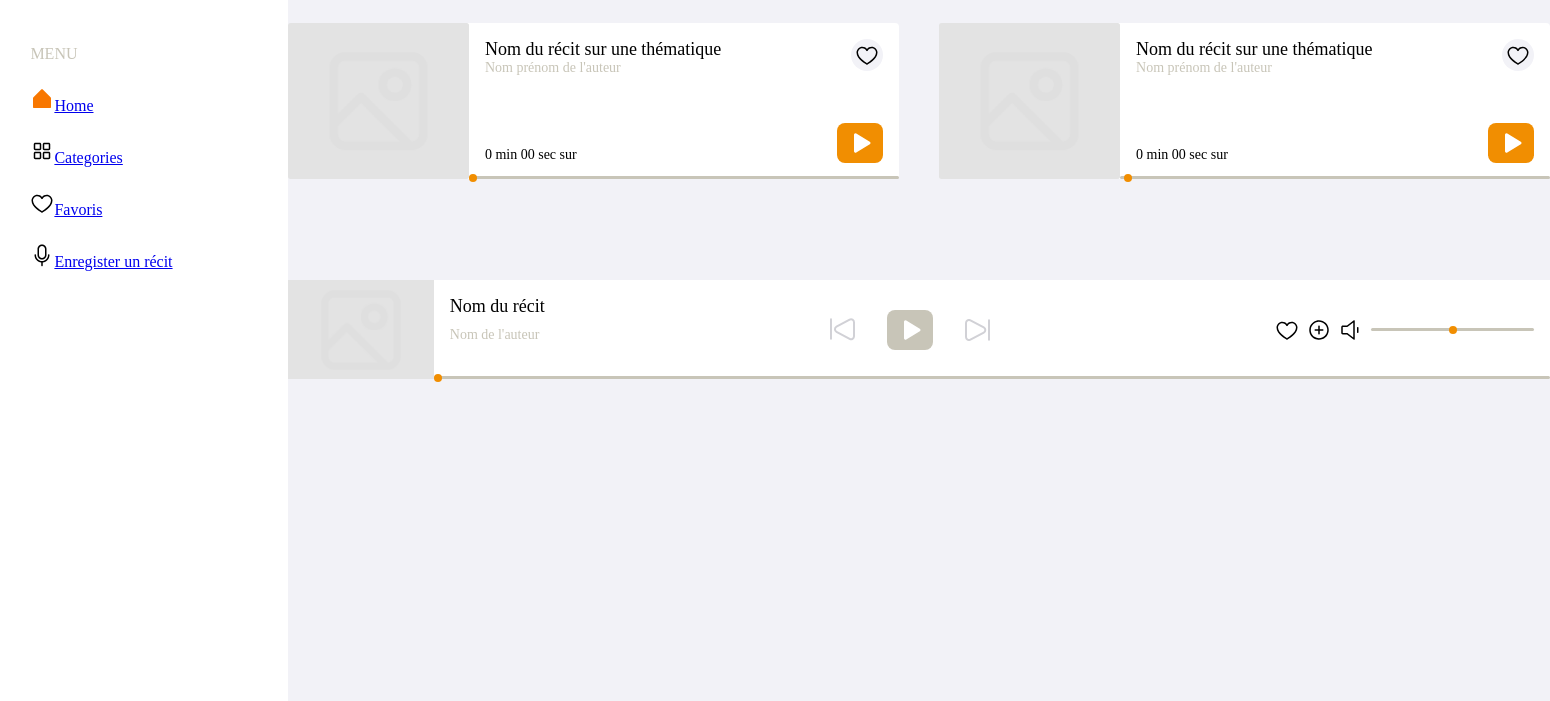
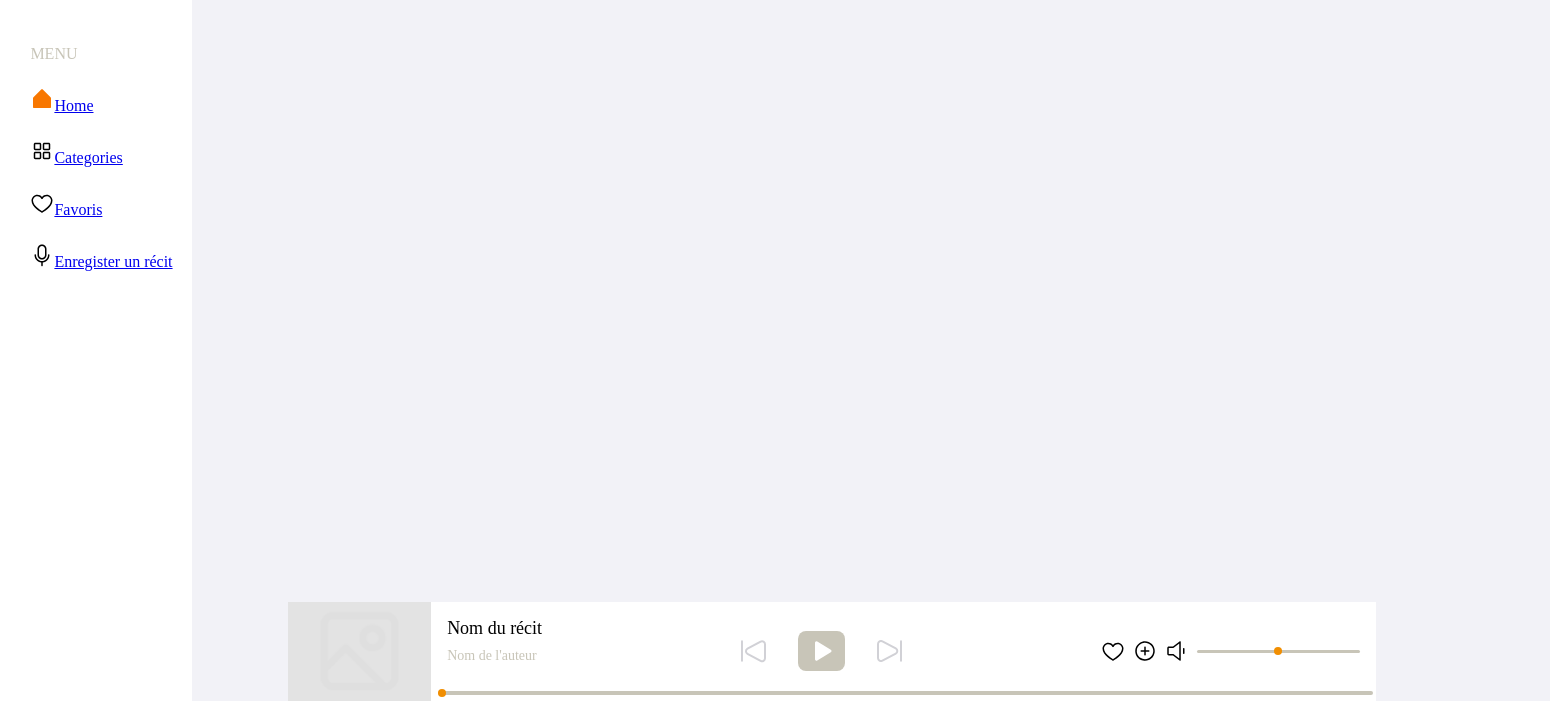
Before and after one commit to EthanPaleyron/audio-app, a website built with Vite: page index.html in a window 1280 px wide. Shown: the part 99-800 px from the top of the page, 1550 px wide, since content can reach past the window. Built offline with nearby package versions, Linux system fonts and the light colour scheme; files whose address does not match are found by name.

Commit message:
update css progress bar

```diff
--- a/index.html
+++ b/index.html
@@ -68,7 +68,7 @@
         </div>
       </section> -->
 
-      <div class="players">
+      <!-- <div class="players">
         <article class="player">
           <img src="public/Image.png" alt="image">
           <div class="player__content_progress">
@@ -122,7 +122,7 @@
             Your browser does not support the audio element.
           </audio>
         </article>
-      </div>
+      </div> -->
 
       <!-- <section class="other-categories">
         <div class="other-categories__title">
--- a/scss/components/_progress.scss
+++ b/scss/components/_progress.scss
@@ -1,7 +1,7 @@
 @use "../abstracts" as *;
 
 .progress {
-  width: 100%;
+  width: 99%;
   height: 0.2rem;
   background-color: $g;
   border-radius: 100px;
--- a/scss/utilities/_aside-left.scss
+++ b/scss/utilities/_aside-left.scss
@@ -2,7 +2,7 @@
 
 .aside-left {
   position: fixed;
-  width: 18rem;
+  width: 15%;
   background-color: $w;
   padding: 1.9rem 0 0 1.9rem;
   height: 100vh;
--- a/scss/utilities/_main-player.scss
+++ b/scss/utilities/_main-player.scss
@@ -1,7 +1,9 @@
 @use "../abstracts" as *;
 
 .main-player {
-  width: 100%;
+  position: fixed;
+  bottom: 0;
+  width: 85%;
   height: 6.2rem;
   background-color: $w;
   display: flex;
@@ -46,5 +48,6 @@
   .progressAudio {
     position: absolute;
     bottom: 0;
+    margin: 0.4rem;
   }
 }
--- a/scss/utilities/_player.scss
+++ b/scss/utilities/_player.scss
@@ -39,5 +39,6 @@
   input {
     position: absolute;
     bottom: 0;
+    margin: 0.4rem;
   }
 }
```
